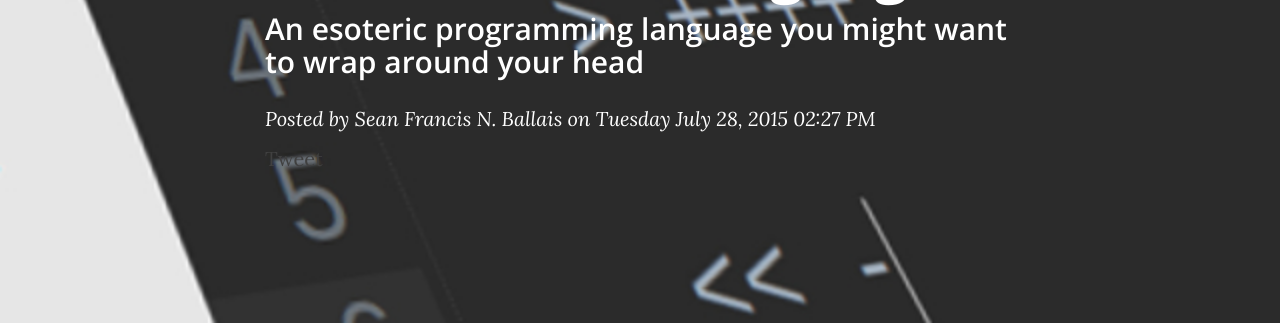
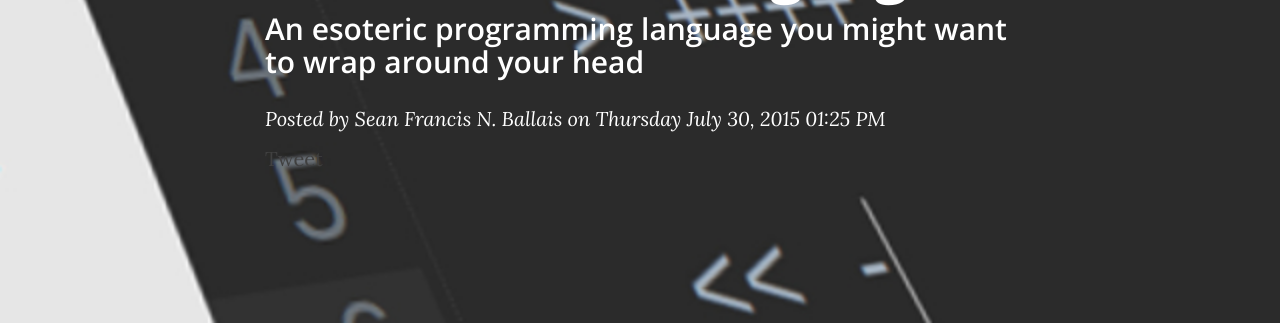
Before and after one commit to seanballais/seanballais.github.io, a Jekyll site: the page built from _posts/2015-07-28-the-brainfck-language.md, in a window 1280 px wide and 900 px high. Shown: the part 229-554 px from the top of the window. Built offline with Jekyll 4.4.1, drawn with Linux system fonts in a browser that asks for light colours; nearby versions of some CDN libraries; comment, search, counter and statistics services are not loaded.

Commit message:
Updated the first entry's post date and the inline code added

```diff
--- a/_posts/2015-07-28-the-brainfck-language.md
+++ b/_posts/2015-07-28-the-brainfck-language.md
@@ -2,7 +2,7 @@
 layout:     post
 title:      "The Brainf*ck Language"
 subtitle:   "An esoteric programming language you might want to wrap around your head"
-date:       2015-07-28 22:27 +0800
+date:       2015-07-30 13:25
 author:     "Sean Francis N. Ballais"
 permalink:  /blog/the-brainfck-language/
 header-img: "img/posts/the-brainfck-language/header.jpg"
@@ -86,5 +86,4 @@ Hello World program
         </div>
     </div>
 </div>
-
 What do you think of Brainf*ck? What's your opinion? Are you gonna try it to amuse your friends? Or are you just gonna pass it for now? Do you have a question to ask? Or do you need some clarifications? Let me know in the comments below.
```
